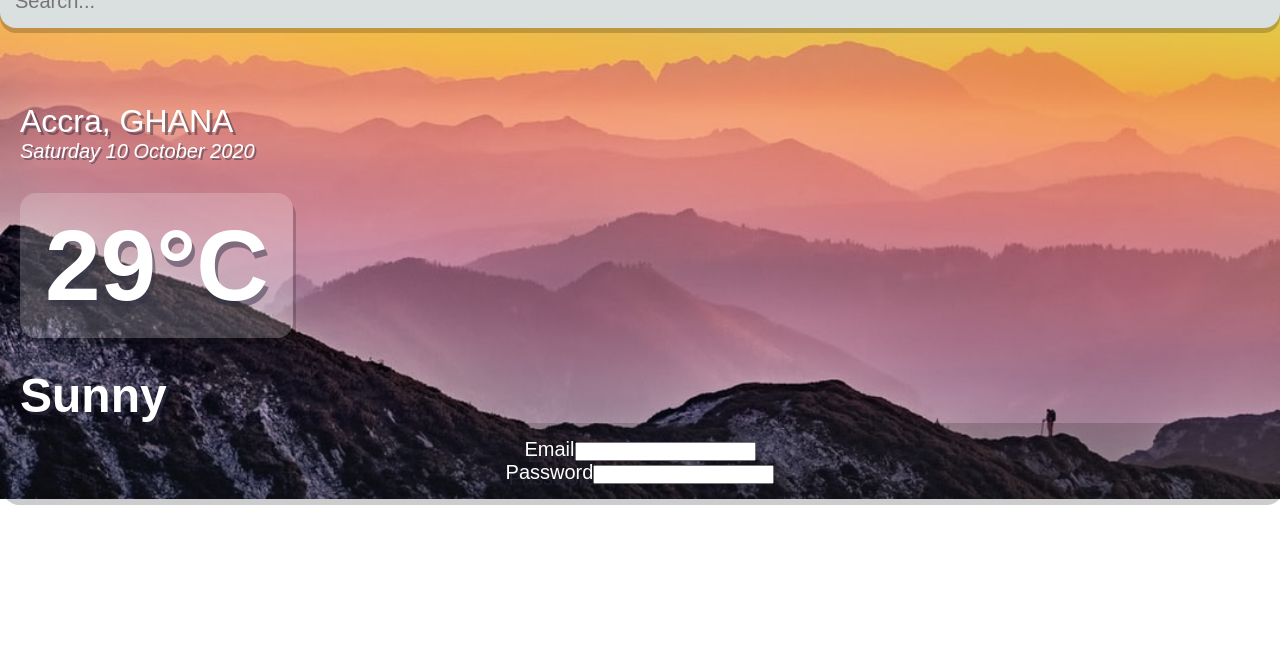
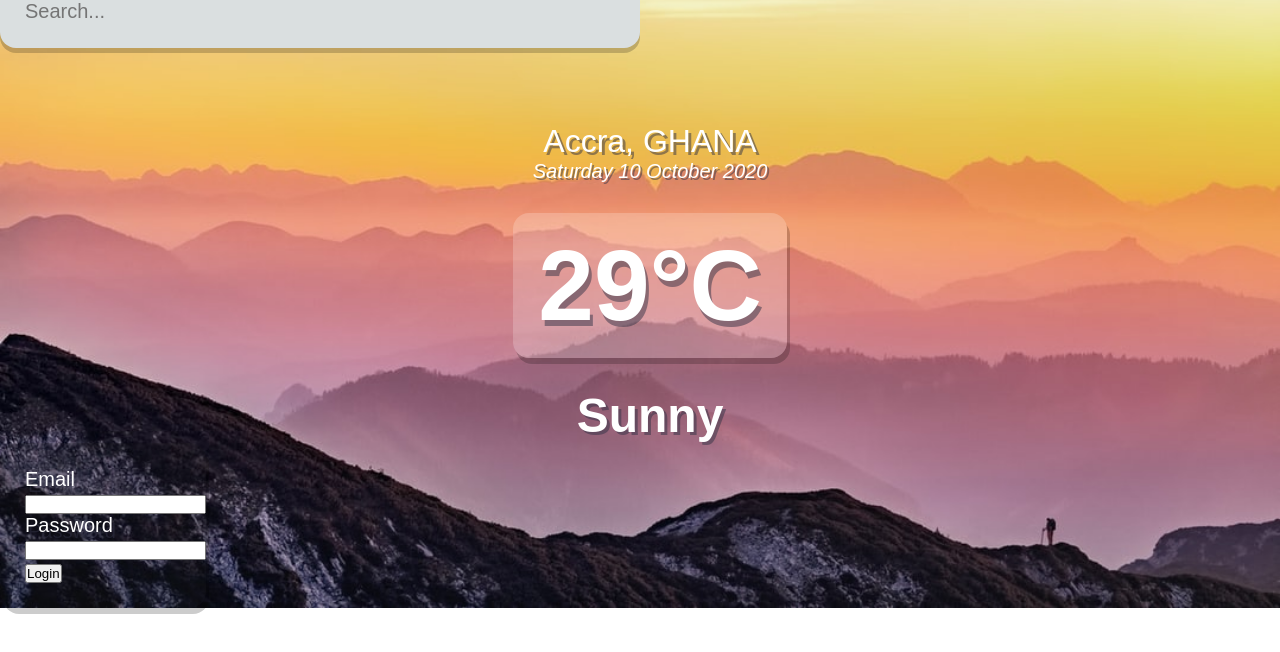
Before and after one commit to ArthurMelo9/Weatherapp, a React (Create React App) app: page / in a window 1280 px wide. Shown: the top 652 px of the page. Built offline with nearby package versions, Linux system fonts and the light colour scheme.

Commit message:
update of login box

```diff
--- a/src/LogInBox.js
+++ b/src/LogInBox.js
@@ -14,6 +14,8 @@ function LogInBox() {
                 <input type="password" />
 
             </form>
+
+            <button>Login</button>
         </div>
     )
 }
--- a/src/index.css
+++ b/src/index.css
@@ -37,8 +37,8 @@ main {
 
 .search-box .search-bar {
   display: block;
-  width: 100%;
-  padding: 15px;
+  width: 50%;
+  padding: 25px;
 
   appearance: none;
   background: none;
@@ -65,7 +65,7 @@ main {
   color: #fff;
   font-size: 32px;
   font-weight: 500;
-  text-align: left;
+  text-align: center;
   text-shadow: 3px 3px rgba(50, 50, 70, 0.5);
   margin-left: 20px;
 }
@@ -74,14 +74,14 @@ main {
   color: #fff;
   font-size: 20px;
   font-weight: 300;
-  text-align: left;
+  text-align: center;
   font-style: italic;
   text-shadow: 2px 2px rgba(50, 50, 70, 0.5);
   margin-left: 20px;
 }
 
 .weather-box {
-  text-align: left;
+  text-align: center;
 }
 
 .weather-box .temperature {
@@ -101,7 +101,7 @@ main {
 
   text-shadow: 3px 6px rgba(50, 50, 70, 0.5);
 
-  text-align: left;
+  text-align: center;
   box-shadow: 3px 6px rgba(0, 0, 0, 0.2);
 }
 
@@ -117,12 +117,14 @@ main {
   /*position: relative;
   display: inline-block;*/
   /*margin: 30px;*/
-  width: 100%;
+  width: min-content;
 
   background-color: rgba(29, 28, 28, 0.2);
   border-radius: 16px;
 
-  padding: 15px 25px;
+  padding-top: 25px;
+  padding-left: 25px;
+  padding-bottom: 25px;
 
   color: #fff;
   font-size: 20px;
@@ -130,6 +132,6 @@ main {
 
   text-shadow: 3px 6px rgba(50, 50, 70, 0.5);
 
-  text-align: center;
+  text-align: left;
   box-shadow: 3px 6px rgba(0, 0, 0, 0.2);
 }
```
